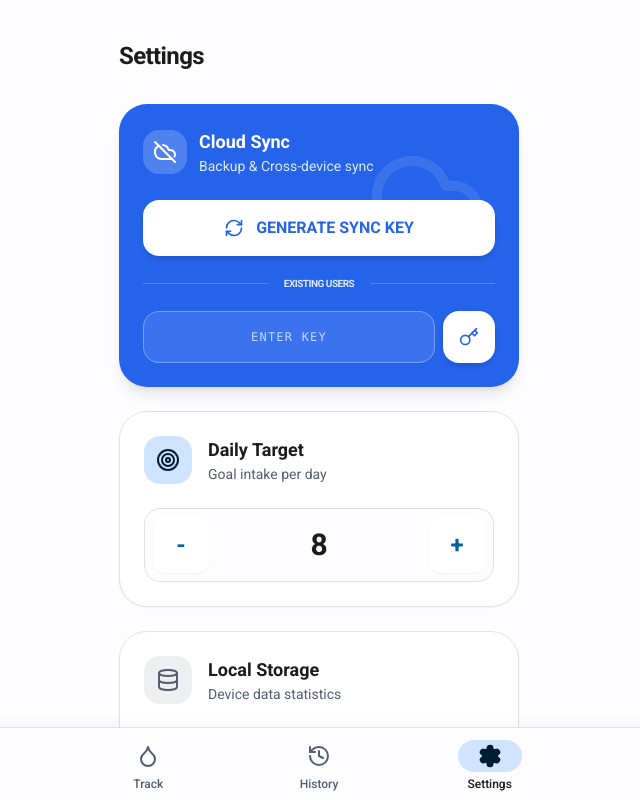
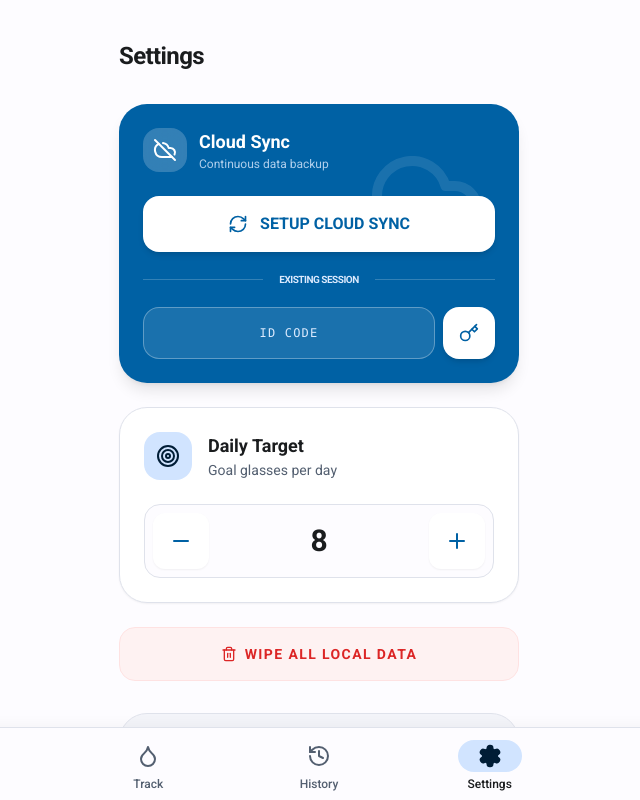
Before and after one commit to haris66/hydrotrack, a React (Vite) app: page / in a window 1280 px wide. Both pictures are taken after a click on the button "Settings". Shown: the whole page, without its empty margins (321-961 px from the left). Built offline with nearby package versions, Linux system fonts and the light colour scheme.

Commit message:
settings.tsx

```diff
--- a/pages/Settings.tsx
+++ b/pages/Settings.tsx
@@ -1,5 +1,7 @@
+
 import React, { useState, useEffect } from 'react';
-import { Target, Info, Download, Smartphone, Check, Share, MoreVertical, Database, Trash2, Cloud, RefreshCw, Key, Copy, CloudOff, AlertCircle, Clock, Loader2 } from 'lucide-react';
+/* Added missing Plus and Minus imports */
+import { Target, Info, Download, Smartphone, Check, Share, MoreVertical, Database, Trash2, Cloud, RefreshCw, Key, Copy, CloudOff, AlertCircle, Clock, Loader2, XCircle, Minus, Plus } from 'lucide-react';
 import { clearAllData, getStoredDrinks, getStoredTarget } from '../utils/storage';
 import { createCloudBin } from '../utils/sync';
 import { SyncLog } from '../types';
@@ -67,13 +69,12 @@ export const SettingsPage: React.FC<SettingsProps> = ({
     setIsGenerating(true);
     setGenError(null);
 
-    // Prepare initial data to upload
     const drinks = getStoredDrinks();
-    const target = getStoredTarget();
+    const targetVal = getStoredTarget();
 
     const result = await createCloudBin({
       drinks,
-      target,
+      target: targetVal,
       updatedAt: Date.now()
     });
 
@@ -88,7 +89,6 @@ export const SettingsPage: React.FC<SettingsProps> = ({
 
   const handleJoinSync = () => {
     if (inputSyncId.trim().length < 4) return;
-    // Extract ID if user pasted a full URL
     let cleanId = inputSyncId.trim();
     if (cleanId.includes('/')) {
         cleanId = cleanId.substring(cleanId.lastIndexOf('/') + 1);
@@ -110,12 +110,14 @@ export const SettingsPage: React.FC<SettingsProps> = ({
     return new Date(ts).toLocaleTimeString([], { hour: '2-digit', minute: '2-digit', second: '2-digit' });
   };
 
+  const lastError = syncLogs.find(l => l.status === 'error');
+
   return (
     <div className="h-full pt-10 px-6 max-w-md mx-auto w-full overflow-y-auto pb-24 no-scrollbar">
       <h2 className="text-2xl font-bold text-md3-onSurface mb-8 tracking-tight">Settings</h2>
 
       {/* Cloud Sync Section */}
-      <div className="bg-blue-600 rounded-[28px] p-6 shadow-lg mb-6 text-white relative overflow-hidden">
+      <div className="bg-md3-primary rounded-[28px] p-6 shadow-lg mb-6 text-white relative overflow-hidden">
         <div className="absolute top-0 right-0 p-8 opacity-10 pointer-events-none">
           <Cloud size={120} />
         </div>
@@ -126,14 +128,25 @@ export const SettingsPage: React.FC<SettingsProps> = ({
           </div>
           <div>
             <h3 className="text-lg font-bold">Cloud Sync</h3>
-            <p className="text-sm text-blue-100">Backup & Cross-device sync</p>
+            <p className="text-xs text-blue-100 opacity-80">Continuous data backup</p>
           </div>
         </div>
 
         {syncId ? (
           <div className="space-y-4 relative z-10">
+            {/* Last Error Display */}
+            {lastError && (
+              <div className="bg-red-500/20 border border-red-400/30 p-3 rounded-xl flex items-start gap-2">
+                <XCircle size={16} className="text-red-200 shrink-0 mt-0.5" />
+                <div className="flex-1">
+                  <p className="text-[10px] font-black uppercase tracking-widest text-red-100">Sync Error Detected</p>
+                  <p className="text-xs leading-tight text-red-50 mt-1">{lastError.message}</p>
+                </div>
+              </div>
+            )}
+
             <div className="bg-white/10 backdrop-blur-md p-4 rounded-2xl border border-white/20">
-              <p className="text-[10px] text-blue-100 uppercase font-black mb-1 tracking-widest">Your Private Sync Key</p>
+              <p className="text-[10px] text-blue-100 uppercase font-black mb-1 tracking-widest">Active Session ID</p>
               <div className="flex items-center justify-between gap-2">
                 <span className="text-xs font-mono font-bold break-all leading-tight">{syncId}</span>
                 <button
@@ -145,50 +158,19 @@ export const SettingsPage: React.FC<SettingsProps> = ({
               </div>
             </div>
 
-            {/* Sync History List */}
-            <div className="bg-white/10 backdrop-blur-md rounded-2xl overflow-hidden border border-white/20">
-              <div className="px-4 py-3 border-b border-white/10 flex justify-between items-center bg-white/5">
-                <span className="text-[10px] uppercase font-black tracking-widest text-blue-100 flex items-center gap-2">
-                  <Clock size={12} /> Sync History
-                </span>
-                {syncLogs.length > 0 && (
-                  <button onClick={onClearLogs} className="text-[10px] font-black uppercase tracking-tighter hover:underline">Clear</button>
-                )}
-              </div>
-              <div className="max-h-32 overflow-y-auto p-2 space-y-2 no-scrollbar">
-                {syncLogs.length === 0 ? (
-                  <div className="py-4 text-center text-xs text-blue-200 italic">No operations yet</div>
-                ) : (
-                  syncLogs.map(log => (
-                    <div key={log.id} className="flex gap-2 p-2 rounded-lg bg-white/5 border border-white/5">
-                      <div className="mt-0.5 shrink-0">
-                        {log.status === 'success' ? <Check size={12} className="text-green-300" /> :
-                         log.status === 'error' ? <AlertCircle size={12} className="text-red-300" /> :
-                         <Info size={12} className="text-blue-200" />}
-                      </div>
-                      <div className="flex-1 min-w-0">
-                        <p className="text-[10px] font-bold leading-tight break-words">{log.message}</p>
-                        <p className="text-[8px] opacity-60 font-mono mt-0.5">{formatTime(log.timestamp)}</p>
-                      </div>
-                    </div>
-                  ))
-                )}
-              </div>
-            </div>
-
             <div className="pt-2 space-y-2">
               <button
                 onClick={onManualSync}
-                className="w-full py-3 bg-white/20 hover:bg-white/30 rounded-xl flex items-center justify-center gap-2 text-xs font-bold uppercase tracking-widest text-white transition-all active:scale-95"
+                className="w-full py-4 bg-white text-md3-primary rounded-xl flex items-center justify-center gap-2 text-xs font-black uppercase tracking-widest shadow-md active:scale-95 transition-all"
               >
-                <RefreshCw size={16} /> Sync Now
+                <RefreshCw size={16} /> Force Cloud Update
               </button>
 
               <button
                 onClick={() => onSetSyncId(null)}
-                className="w-full py-2.5 text-xs text-blue-200 font-bold uppercase tracking-widest hover:text-white transition-colors"
+                className="w-full py-2.5 text-xs text-blue-100 font-bold uppercase tracking-widest hover:text-white transition-colors"
               >
-                Disable Sync & Remove Key
+                Stop Syncing
               </button>
             </div>
           </div>
@@ -197,36 +179,36 @@ export const SettingsPage: React.FC<SettingsProps> = ({
             <button
               onClick={handleCreateSync}
               disabled={isGenerating}
-              className="w-full flex items-center justify-center gap-3 bg-white text-blue-600 py-4 rounded-2xl font-black shadow-md active:scale-95 transition-all disabled:opacity-70 disabled:scale-100"
+              className="w-full flex items-center justify-center gap-3 bg-white text-md3-primary py-4 rounded-2xl font-black shadow-md active:scale-95 transition-all disabled:opacity-70"
             >
               {isGenerating ? <Loader2 size={20} className="animate-spin" /> : <RefreshCw size={20} />}
-              {isGenerating ? 'GENERATING...' : 'GENERATE SYNC KEY'}
+              {isGenerating ? 'CONNECTING...' : 'SETUP CLOUD SYNC'}
             </button>
 
             {genError && (
                <div className="bg-red-500/20 border border-red-500/30 p-3 rounded-xl flex items-center gap-2">
-                  <AlertCircle size={16} className="text-red-200 shrink-0" />
-                  <span className="text-xs text-red-100 font-medium leading-tight">{genError}</span>
+                  <AlertCircle size={16} className="text-red-100 shrink-0" />
+                  <span className="text-xs text-red-50 font-medium leading-tight">{genError}</span>
                </div>
             )}
 
             <div className="flex items-center gap-4">
               <div className="h-[1px] flex-1 bg-white/20"></div>
-              <span className="text-[10px] font-black uppercase text-blue-100 tracking-tighter">Existing users</span>
+              <span className="text-[10px] font-black uppercase text-blue-100 tracking-tighter">Existing session</span>
               <div className="h-[1px] flex-1 bg-white/20"></div>
             </div>
 
             <div className="flex gap-2">
               <input
                 type="text"
-                placeholder="ENTER KEY"
+                placeholder="ID CODE"
                 value={inputSyncId}
                 onChange={(e) => setInputSyncId(e.target.value)}
-                className="flex-1 bg-white/10 border border-white/30 rounded-2xl px-4 py-3 font-mono text-center text-xs tracking-widest placeholder:text-blue-200 focus:outline-none focus:bg-white/20"
+                className="flex-1 bg-white/10 border border-white/30 rounded-2xl px-4 py-3 font-mono text-center text-xs tracking-widest placeholder:text-blue-100 focus:outline-none"
               />
               <button
                 onClick={handleJoinSync}
-                className="bg-white text-blue-600 p-4 rounded-2xl font-bold shadow-md active:scale-90 transition-all"
+                className="bg-white text-md3-primary p-4 rounded-2xl font-bold shadow-md active:scale-90"
               >
                 <Key size={20} />
               </button>
@@ -235,7 +217,7 @@ export const SettingsPage: React.FC<SettingsProps> = ({
         )}
       </div>
 
-      {/* Daily Target Section */}
+      {/* Target Management */}
       <div className="bg-white rounded-[28px] p-6 shadow-sm border border-md3-surfaceVariant mb-6">
         <div className="flex items-center gap-4 mb-6">
           <div className="p-3 bg-md3-primaryContainer rounded-2xl text-md3-onPrimaryContainer">
@@ -243,7 +225,7 @@ export const SettingsPage: React.FC<SettingsProps> = ({
           </div>
           <div>
             <h3 className="text-lg font-bold text-md3-onSurface">Daily Target</h3>
-            <p className="text-sm text-md3-secondary">Goal intake per day</p>
+            <p className="text-sm text-md3-secondary">Goal glasses per day</p>
           </div>
         </div>
 
@@ -252,100 +234,29 @@ export const SettingsPage: React.FC<SettingsProps> = ({
             onClick={() => setTarget(Math.max(1, target - 1))}
             className="w-14 h-14 flex items-center justify-center bg-white rounded-xl shadow-sm text-md3-primary transition-all active:scale-90 font-black text-2xl"
           >
-            -
+            <Minus size={24} />
           </button>
           <span className="text-3xl font-black text-md3-onSurface">{target}</span>
           <button
             onClick={() => setTarget(target + 1)}
             className="w-14 h-14 flex items-center justify-center bg-white rounded-xl shadow-sm text-md3-primary transition-all active:scale-90 font-black text-2xl"
           >
-            +
+            <Plus size={24} />
           </button>
         </div>
       </div>
 
-      {/* Data Management Section */}
-      <div className="bg-white rounded-[28px] p-6 shadow-sm border border-md3-surfaceVariant mb-6">
-        <div className="flex items-center gap-4 mb-4">
-          <div className="p-3 bg-md3-secondary/10 rounded-2xl text-md3-secondary">
-            <Database size={24} />
-          </div>
-          <div>
-            <h3 className="text-lg font-bold text-md3-onSurface">Local Storage</h3>
-            <p className="text-sm text-md3-secondary">Device data statistics</p>
-          </div>
-        </div>
+      {/* Data Clear */}
+      <button
+        onClick={handleClearData}
+        className="w-full flex items-center justify-center gap-2 text-red-600 bg-red-50 border border-red-100 py-4 rounded-2xl text-sm font-black uppercase tracking-widest active:scale-95 transition-all mb-8"
+      >
+        <Trash2 size={16} />
+        Wipe All Local Data
+      </button>
 
-        <div className="space-y-4">
-          <div className="flex justify-between items-center py-2 border-b border-md3-surfaceVariant">
-            <span className="text-sm text-md3-onSurfaceVariant font-bold">Local Records</span>
-            <span className="text-sm font-black text-md3-primary">{totalRecords} drinks</span>
-          </div>
-          <button
-            onClick={handleClearData}
-            className="w-full flex items-center justify-center gap-2 text-red-600 bg-red-50 py-3 rounded-2xl text-sm font-bold hover:bg-red-100 transition-all active:scale-95"
-          >
-            <Trash2 size={16} />
-            Reset All History
-          </button>
-        </div>
-      </div>
-
-      {/* PWA Install Section */}
-      <div className={`bg-white rounded-[28px] p-6 shadow-sm border border-md3-surfaceVariant mb-6 ${isPreviewEnv && !isInstalled ? 'opacity-70 grayscale-[0.2]' : ''}`}>
-        <div className="flex items-center gap-4 mb-4">
-          <div className={`p-3 rounded-2xl ${isInstalled ? 'bg-green-100 text-green-600' : 'bg-md3-primaryContainer text-md3-onPrimaryContainer'}`}>
-            <Smartphone size={24} />
-          </div>
-          <div>
-            <h3 className="text-lg font-bold text-md3-onSurface">Native Experience</h3>
-            <p className="text-sm text-md3-secondary">
-              {isInstalled ? 'App is installed' : 'Install for offline use'}
-            </p>
-          </div>
-        </div>
-
-        {isInstalled ? (
-           <div className="flex items-center gap-3 text-green-600 bg-green-50 p-4 rounded-2xl">
-              <Check size={20} strokeWidth={3} />
-              <span className="font-bold text-sm uppercase tracking-tight">System Optimized</span>
-           </div>
-        ) : deferredPrompt ? (
-          <button
-            onClick={handleInstallClick}
-            className="w-full flex items-center justify-center gap-2 bg-md3-primary text-md3-onPrimary py-4 px-4 rounded-2xl font-black shadow-lg hover:brightness-110 active:scale-95 transition-all"
-          >
-            <Download size={20} />
-            INSTALL ON DEVICE
-          </button>
-        ) : (
-          <div className="bg-md3-surface p-4 rounded-2xl border border-md3-surfaceVariant text-sm text-md3-onSurfaceVariant">
-            <p className="mb-2 font-bold text-md3-onSurface">How to Install:</p>
-            {isIOS ? (
-              <div className="flex items-start gap-3">
-                <Share size={20} className="text-blue-500 mt-0.5 shrink-0" />
-                <span>Tap <span className="font-black text-md3-primary">Share</span> then scroll to <span className="font-black text-md3-primary">Add to Home Screen</span>.</span>
-              </div>
-            ) : (
-              <div className="flex items-start gap-3">
-                <MoreVertical size={20} className="text-md3-secondary mt-0.5 shrink-0" />
-                <span>Open <span className="font-black text-md3-primary">Menu</span> (3 dots) and select <span className="font-black text-md3-primary">Install App</span>.</span>
-              </div>
-            )}
-          </div>
-        )}
-      </div>
-
-      <div className="bg-md3-primaryContainer/20 rounded-[28px] p-6 border border-md3-primaryContainer mb-4">
-        <div className="flex gap-4">
-          <Info className="text-md3-primary shrink-0" size={24} />
-          <div>
-            <h4 className="font-bold text-md3-onPrimaryContainer mb-1 uppercase text-xs tracking-widest">About Sync</h4>
-            <p className="text-xs text-md3-onSurfaceVariant leading-relaxed opacity-80">
-              Cloud Sync encrypts your drink logs and targets. Sync ID keys are unique to you and should be kept private.
-            </p>
-          </div>
-        </div>
+      <div className="bg-md3-surfaceVariant/30 rounded-[28px] p-6 border border-md3-surfaceVariant text-center text-[10px] text-md3-outline font-bold uppercase tracking-widest">
+        HydroTrack PWA • Version 1.1.2
       </div>
     </div>
   );
```
